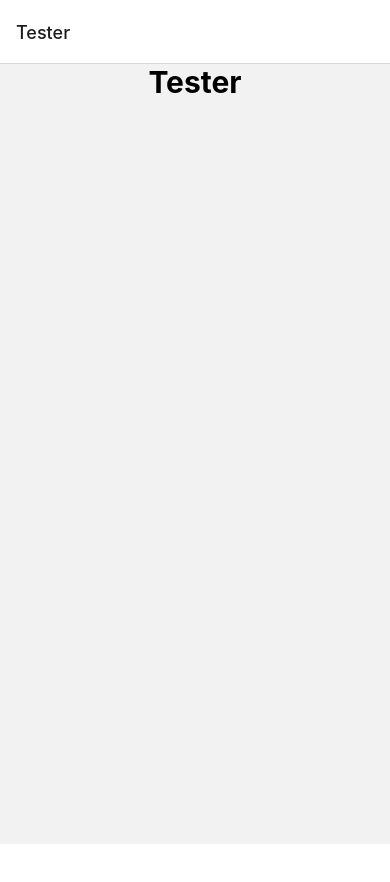
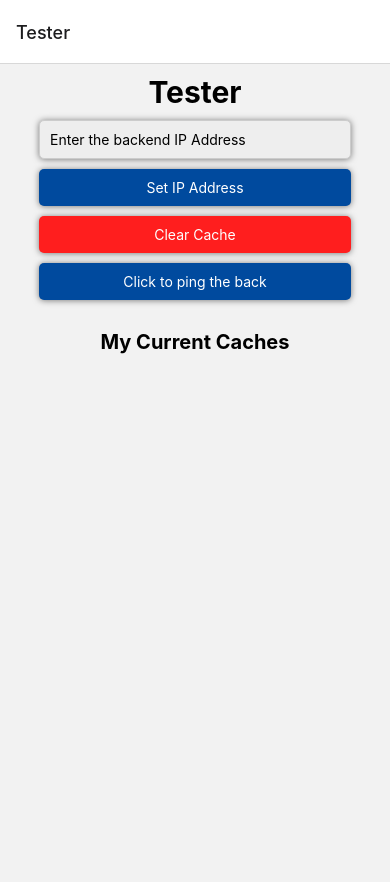
Before and after one commit to onlymachiavelli/Patrick, a React Native app: screen /Tester in a window 390 px wide. Shown: the top 882 px of the page. Before the commit the page ends 844 px from the top, so only its background shows below. Built offline with nearby package versions, Linux system fonts and the light colour scheme.

Commit message:
creating the app tester

```diff
--- a/App.tsx
+++ b/App.tsx
@@ -3,9 +3,9 @@ import { createStackNavigator } from '@react-navigation/stack'
 import { NavigationContainer } from '@react-navigation/native'
 import Tester from './src/screens/tester'
 
+const Stack = createStackNavigator()
 const App = () =>{
   //create stack
-  const Stack = createStackNavigator()
   return (
     <NavigationContainer >
       <Stack.Navigator
--- a/app.json
+++ b/app.json
@@ -9,7 +9,7 @@
     "splash": {
       "image": "./assets/log.png",
       "resizeMode": "contain",
-      "backgroundColor": "#1168CB"
+      "backgroundColor": "#004a9e"
     },
     "assetBundlePatterns": [
       "**/*"
--- a/package.json
+++ b/package.json
@@ -9,6 +9,9 @@
     "web": "expo start --web"
   },
   "dependencies": {
+    "@react-native-async-storage/async-storage": "^1.19.0",
+    "@react-navigation/stack": "^6.3.17",
+    "axios": "^1.4.0",
     "expo": "~48.0.18",
     "expo-status-bar": "~1.4.4",
     "react": "18.2.0",
--- a/src/screens/tester.tsx
+++ b/src/screens/tester.tsx
@@ -2,20 +2,324 @@ import * as Native from 'react-native'
 
 import * as React from 'react'
 
+import AsyncStorage from '@react-native-async-storage/async-storage'
+import axios from 'axios'
+const {height} = Native.Dimensions.get("window")
 
-const Tester = () =>{
 
+const useTester = () =>{
+
+
+    const [address, setAdd]  = React.useState("")
+
+    const [color, setColor]= React.useState("#004a9e")
+    const [ping, setPing] = React.useState("Click to ping the back")
+    const Ping = async () =>{
+
+        axios.get(`http://${address}:3000/ping?name=alaa` ).then((res) => {
+            console.log(address)
+
+            if(res.status == 200){
+                setColor("#87CEEB")
+                setPing("Backend is up and running")
+            }
+            else{
+                setColor("#FF1E1E")
+                setPing("Backend is down")
+            }
+        }).catch((e:any)=>{
+            setColor("#FF1E1E")
+            setPing("Backend is down")
+        })
+    }
+    return {
+        address,
+        setAdd,
+        color,
+        setColor,
+        ping,
+        setPing,
+        Ping,
+
+    }
+
+}
+
+
+
+const Tester = ({navigation} :any) =>{
+
+    const {
+        address,
+        setAdd,
+        color,
+        setColor,
+        ping,
+        setPing,
+        Ping,
+
+    } = useTester()
+    const [Caches, setCache] : any = React.useState([])
+
+
+    React.useEffect(() => {
+
+        AsyncStorage.getItem("ip").then((res:any)=>{setAdd(res)})
+
+        AsyncStorage.getAllKeys()
+        .then(keys => AsyncStorage.multiGet(keys))
+        .then((result : any) => {
+            setCache(result)
+        })
+        .catch(err => console.log(err))
+    } , [])
     return (
-        <Native.View>
+        <Native.ScrollView
+            style={{
+                width : "100%" ,
+                height,
+
+
+            }}
+        >
 
             <Native.Text style={{
                 textAlign : "center",
                 fontWeight :  "bold" ,
-                fontSize:30
+                fontSize:30,
+                paddingTop : 10,
             }}>
                 Tester
             </Native.Text>
-        </Native.View>
+
+
+            <Native.TextInput
+            style={{
+                width: "80%",
+                backgroundColor: "#eee",
+                padding: 10,
+                borderColor: "#ccc",
+                borderWidth: 1,
+                borderRadius: 5,
+                marginTop: 10,
+                alignSelf: "center",
+                // iOS shadow
+                shadowColor: "#000",
+                shadowOffset: {
+                  width: 0,
+                  height: 0.5,
+                },
+                shadowOpacity: 0.5,
+                shadowRadius: 6,
+                // Android elevation
+                elevation: 6,
+
+
+
+
+
+            }}
+                //numeric values
+
+                placeholder='Enter the backend IP Address'
+                value={address}
+                onChangeText={(e: any) => {
+
+                    setAdd(e)
+                }}
+            >
+            </Native.TextInput>
+
+
+            <Native.TouchableOpacity
+            onPress={()=>{
+                AsyncStorage.setItem("ip" , address)
+                .then(() => {
+                    setCache([...Caches, address ])
+
+                }
+                )
+
+            }}
+
+                style={{
+                    backgroundColor: "#004a9e",
+                    padding: 10,
+                    borderRadius: 5,
+                    marginTop: 10,
+                    alignSelf: "center",
+                    // iOS shadow
+                    shadowColor: "#000",
+                    shadowOffset: {
+                      width: 0,
+                      height: 0.5,
+                    },
+                    shadowOpacity: 0.5,
+                    shadowRadius: 6,
+                    // Android elevation
+                    elevation: 6,
+                    width : "80%" ,
+                    alignItems : "center",
+                }}
+            >
+
+                <Native.Text
+                    style={{
+                        color : "white"
+
+                    }}
+                >
+                    Set IP Address
+                </Native.Text>
+
+
+
+
+
+            </Native.TouchableOpacity>
+
+
+
+
+
+            <Native.TouchableOpacity
+
+            style={{
+                backgroundColor: "#FF1E1E",
+                padding: 10,
+                borderRadius: 5,
+                marginTop: 10,
+                alignSelf: "center",
+                // iOS shadow
+                shadowColor: "#000",
+                shadowOffset: {
+                  width: 0,
+                  height: 0.5,
+                },
+                shadowOpacity: 0.5,
+                shadowRadius: 6,
+                // Android elevation
+                elevation: 6,
+                width : "80%" ,
+                alignItems : "center",
+            }}
+
+
+            onPress={()=>{
+                AsyncStorage.clear()
+                .then(() => {
+                    setCache([])
+
+                    Native.ToastAndroid.show(
+                        "Cache Cleared",
+                        Native.ToastAndroid.SHORT
+                    )
+
+                })
+            }}
+        >
+
+            <Native.Text
+                style={{
+                    color : "white"
+
+                }}
+            >
+                Clear Cache
+            </Native.Text>
+
+            </Native.TouchableOpacity>
+
+
+            {
+
+                //ping the backend button
+            }
+
+
+<Native.TouchableOpacity
+
+            style={{
+                backgroundColor: color,
+                padding: 10,
+                borderRadius: 5,
+                marginTop: 10,
+                alignSelf: "center",
+                // iOS shadow
+                shadowColor: "#000",
+                shadowOffset: {
+                  width: 0,
+                  height: 0.5,
+                },
+                shadowOpacity: 0.5,
+                shadowRadius: 6,
+                // Android elevation
+                elevation: 6,
+                width : "80%" ,
+                alignItems : "center",
+            }}
+
+            onPress={async()=>{
+                await Ping()
+
+            }}
+        >
+
+            <Native.Text
+                style={{
+                    color : "white"
+
+                }}
+            >
+                {
+                    ping
+                }
+            </Native.Text>
+
+            </Native.TouchableOpacity>
+
+
+
+            <Native.Text style={{
+                textAlign : "center",
+                fontWeight :  "bold" ,
+                fontSize:20,
+                paddingTop : 30
+            }}>
+                My Current Caches
+            </Native.Text>
+            <Native.View style={{
+                width : "80%",
+                alignSelf:"center"
+            }}>
+
+                {
+                    Caches.map((item : any, index: any) => {
+                        return (
+                            <Native.View
+                                key={index}
+                                style={{
+                                    flexDirection : "row",
+                                    justifyContent : "space-between",
+                                    padding : 10,
+                                    borderBottomColor : "#ccc",
+                                    borderBottomWidth : 1,
+                                    marginHorizontal : 10
+                                }}
+                            >
+                                <Native.Text>
+                                    {item[0]}
+                                </Native.Text>
+                                <Native.Text>
+                                    {item[1].substr(0, 20) + "..."}
+                                </Native.Text>
+                            </Native.View>
+                        )
+                    }
+                    )
+                }
+            </Native.View>
+        </Native.ScrollView>
     )
 }
 
```
Also changed, not shown: 2 other files (tests, documents, lock files or other folders).
